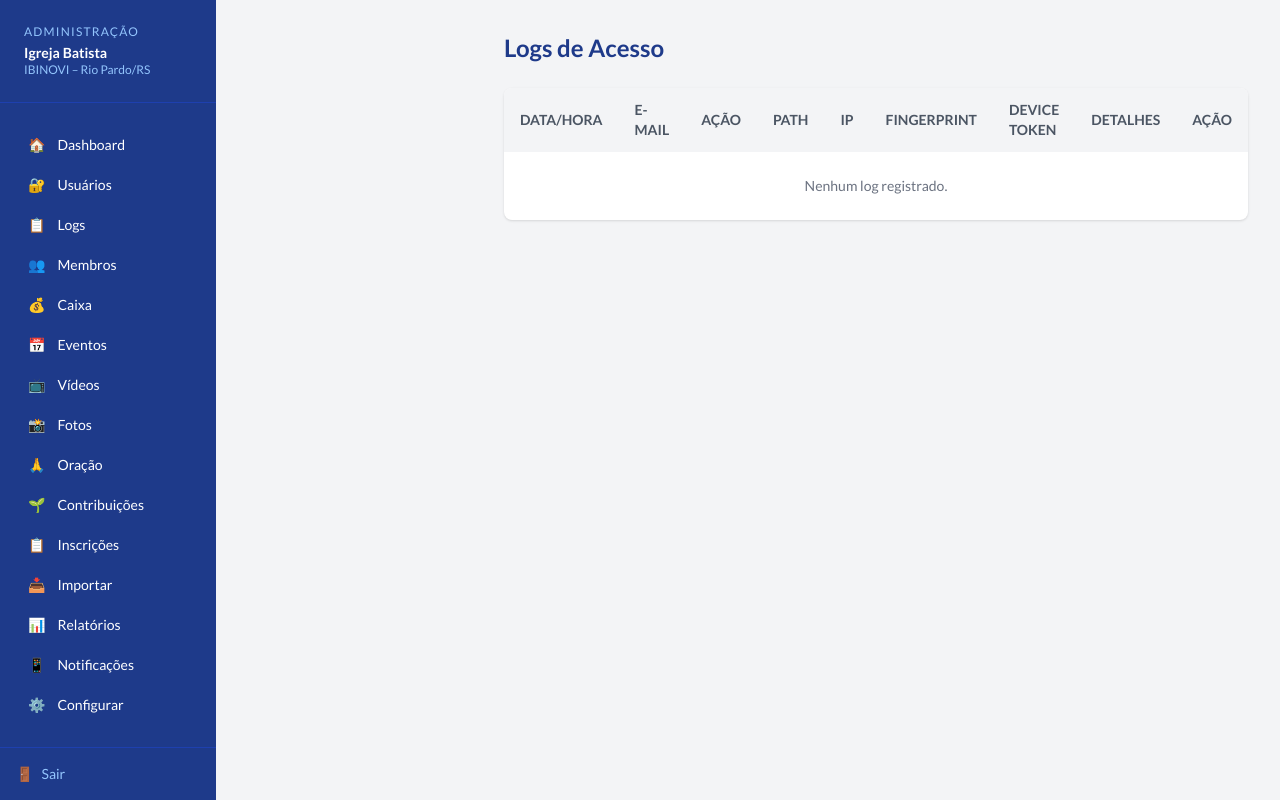
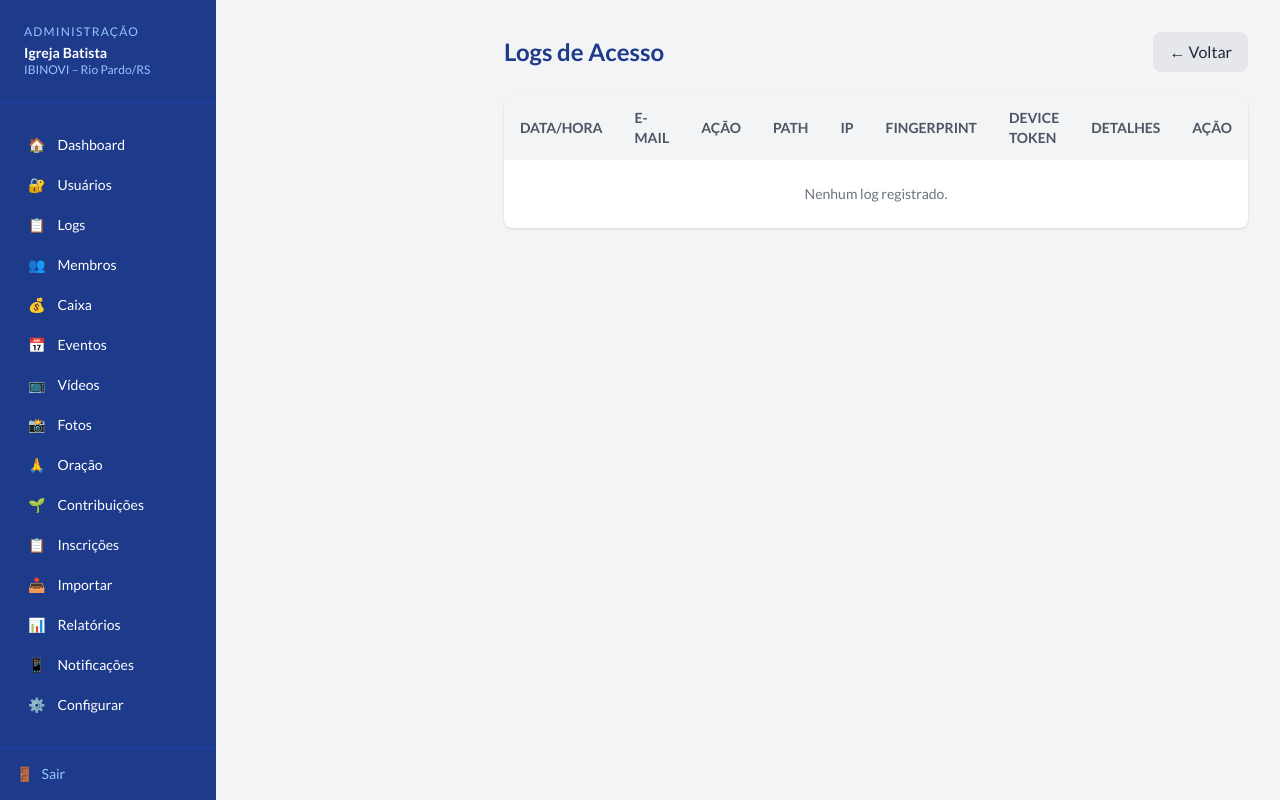
Before and after one commit to douglasherzog/IgrejaBatistaRP, a FastAPI app: template templates/admin/logs.html in a window 1280 px wide. Run offline with FastAPI, Linux system fonts and the light colour scheme; the template is opened without the code that fills it, so the values that code supplies are empty; some libraries are stand-ins or nearby versions.

Commit message:
ui: adiciona botao voltar na tela de logs

```diff
--- a/templates/admin/logs.html
+++ b/templates/admin/logs.html
@@ -4,7 +4,10 @@
 
 {% block content %}
 <div class="max-w-6xl mx-auto">
-    <h1 class="text-2xl font-bold text-blue-900 mb-6">Logs de Acesso</h1>
+    <div class="flex justify-between items-center mb-6">
+        <h1 class="text-2xl font-bold text-blue-900">Logs de Acesso</h1>
+        <a href="/admin/dashboard" class="bg-gray-200 text-gray-800 px-4 py-2 rounded-lg hover:bg-gray-300 transition">← Voltar</a>
+    </div>
 
     <div class="bg-white rounded-lg shadow overflow-hidden">
         <table class="w-full text-sm text-left">
```
